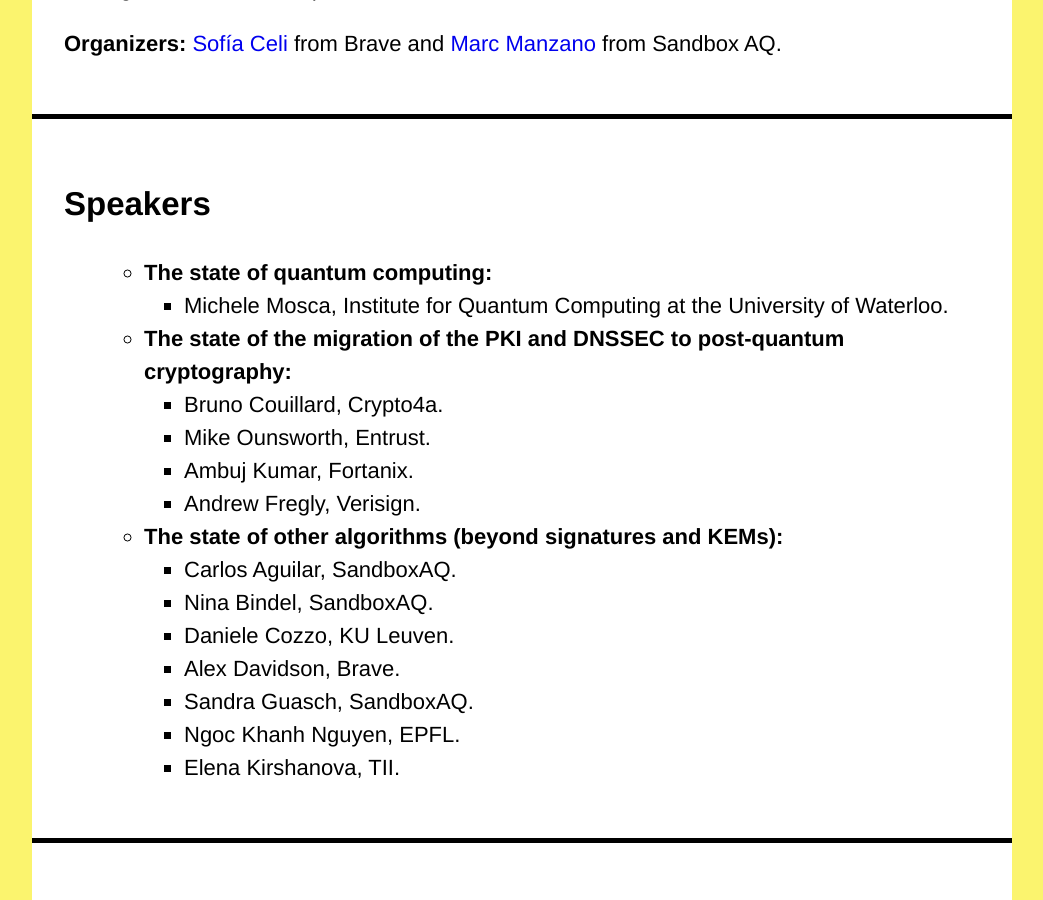
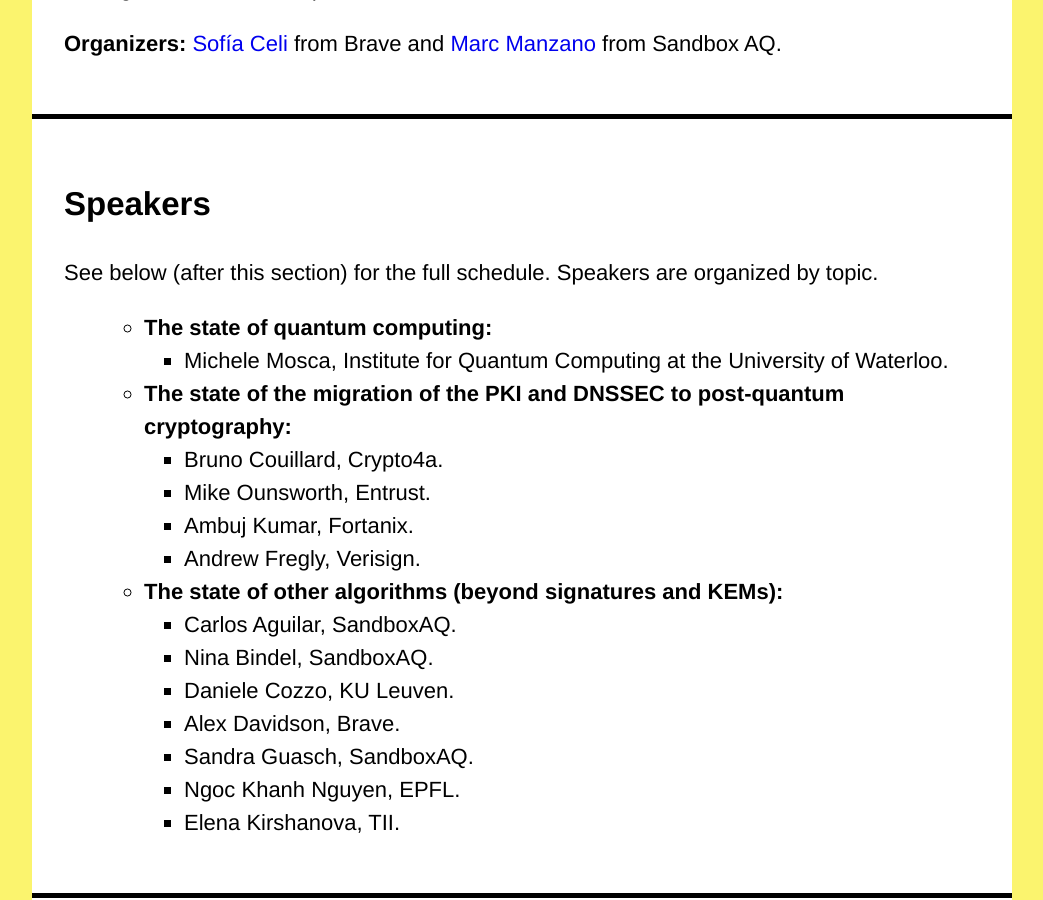
Before and after one commit to claucece/PQNet-Workshop, a Jekyll site: the page built from index.html, in a window 1280 px wide and 900 px high, scrolled down 1342 px. Shown: the whole window, without its empty margins (118-1161 px from the left). Built offline with Jekyll 4.4.1, drawn with Linux system fonts in a browser that asks for light colours.

Commit message:
Add clarification

```diff
--- a/index.html
+++ b/index.html
@@ -98,6 +98,7 @@
 <div>
   <div class="second-box">
   <h2 id="registration">Speakers</h2>
+	<p>See below (after this section) for the full schedule. Speakers are organized by topic.</p>
 	<ul>
 	  <ul>
 		<li><strong>The state of quantum computing:</strong></li>
```
